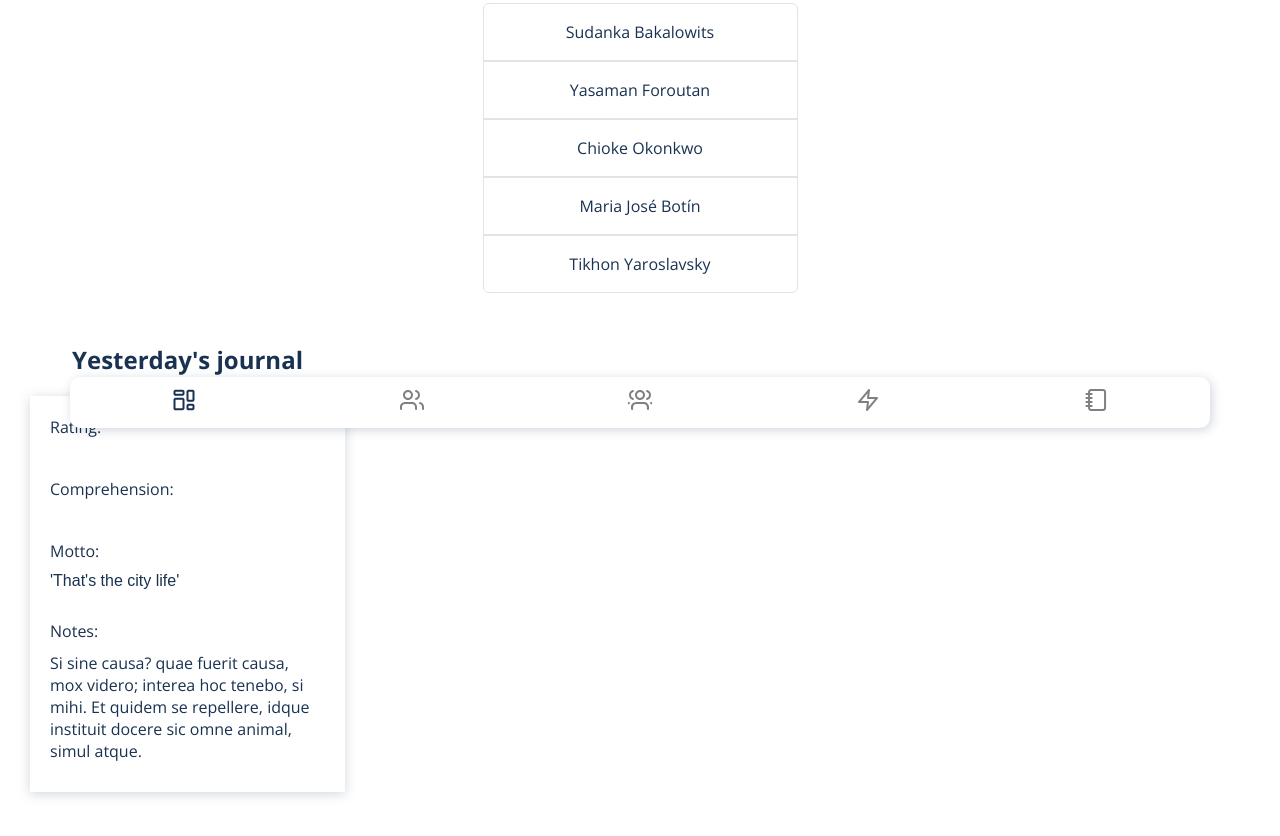
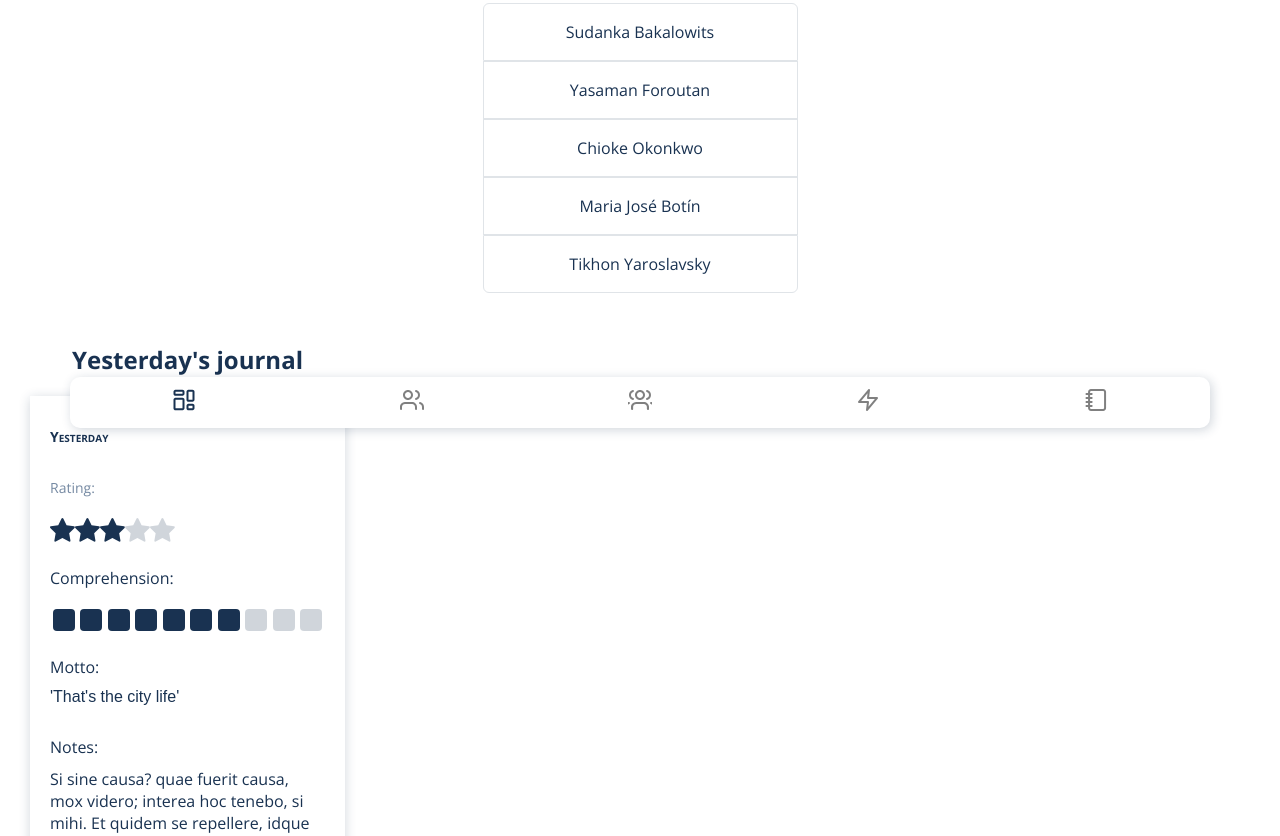
Before and after one commit to miriamhaenle/2020-w1-muc-student-companion-app, a website built with Parcel: page src/index.html in a window 1280 px wide. Shown: the part 356-1192 px from the top of the page. Built offline with nearby package versions, Linux system fonts and the light colour scheme.

Commit message:
Add journal entry to dashboard

```diff
--- a/src/index.html
+++ b/src/index.html
@@ -31,28 +31,70 @@
       <section class="max-w-375 d-flex-col">
         <h2>Yesterday's journal</h2>
         <form action="submit" class="journal journal__card">
-          <label for="rating" class="journal__label"> Rating: </label>
+          <h2>Yesterday</h2>
+          <span>Rating:</span>
           <div class="journal__stars">
-            <input type="radio" name="rating" value="1" disabled />
-            <input type="radio" name="rating" value="2" disabled />
-            <input type="radio" name="rating" value="3" disabled />
-            <input type="radio" name="rating" value="4" disabled />
-            <input type="radio" name="rating" value="5" disabled />
+            <input type="radio" name="rating" id="star5" disabled />
+            <label for="star5"><img src="assets/Star@2x.svg" alt="" /></label>
+            <input type="radio" name="rating" id="star4" disabled />
+            <label for="star4"><img src="assets/Star@2x.svg" alt="" /></label>
+            <input type="radio" name="rating" id="star3" disabled checked />
+            <label for="star3"><img src="assets/Star@2x.svg" alt="" /></label>
+            <input type="radio" name="rating" id="star2" disabled />
+            <label for="star2"><img src="assets/Star@2x.svg" alt="" /></label>
+            <input type="radio" name="rating" id="star1" disabled />
+            <label for="star1"><img src="assets/Star@2x.svg" alt="" /></label>
           </div>
           <label for="comprehension" class="journal__label">
             Comprehension:
           </label>
           <div class="journal__rectangles">
-            <input type="radio" name="comprehension" disabled />
-            <input type="radio" name="comprehension" disabled />
-            <input type="radio" name="comprehension" disabled />
-            <input type="radio" name="comprehension" disabled />
-            <input type="radio" name="comprehension" disabled />
-            <input type="radio" name="comprehension" disabled />
-            <input type="radio" name="comprehension" disabled />
-            <input type="radio" name="comprehension" disabled />
-            <input type="radio" name="comprehension" disabled />
-            <input type="radio" name="comprehension" disabled />
+            <input type="radio" name="comprehension" id="sq-10" disabled />
+            <label for="sq-10" class="journal__rectangle"
+              ><img src="assets/Rectangle@2x.svg" alt="square"
+            /></label>
+            <input type="radio" name="comprehension" id="sq-9" disabled />
+            <label for="sq-9" class="journal__rectangle"
+              ><img src="assets/Rectangle@2x.svg" alt="square"
+            /></label>
+            <input type="radio" name="comprehension" id="sq-8" disabled />
+            <label for="sq-8" class="journal__rectangle"
+              ><img src="assets/Rectangle@2x.svg" alt="square"
+            /></label>
+            <input
+              type="radio"
+              name="comprehension"
+              id="sq-7"
+              disabled
+              checked
+            />
+            <label for="sq-7" class="journal__rectangle"
+              ><img src="assets/Rectangle@2x.svg" alt="square"
+            /></label>
+            <input type="radio" name="comprehension" id="sq-6" disabled />
+            <label for="sq-6"
+              ><img src="assets/Rectangle@2x.svg" alt="square"
+            /></label>
+            <input type="radio" name="comprehension" id="sq-5" disabled />
+            <label for="sq-5"
+              ><img src="assets/Rectangle@2x.svg" alt="square"
+            /></label>
+            <input type="radio" name="comprehension" id="sq-4" disabled />
+            <label for="sq-4"
+              ><img src="assets/Rectangle@2x.svg" alt="square"
+            /></label>
+            <input type="radio" name="comprehension" id="sq-3" disabled />
+            <label for="sq-3"
+              ><img src="assets/Rectangle@2x.svg" alt="square"
+            /></label>
+            <input type="radio" name="comprehension" id="sq-2" disabled />
+            <label for="sq-2"
+              ><img src="assets/Rectangle@2x.svg" alt="square"
+            /></label>
+            <input type="radio" name="comprehension" id="sq-1" disabled />
+            <label for="sq-1"
+              ><img src="assets/Rectangle@2x.svg" alt="square"
+            /></label>
           </div>
           <label for="motto" class="journal__label journal__label--motto"
             >Motto:
```
